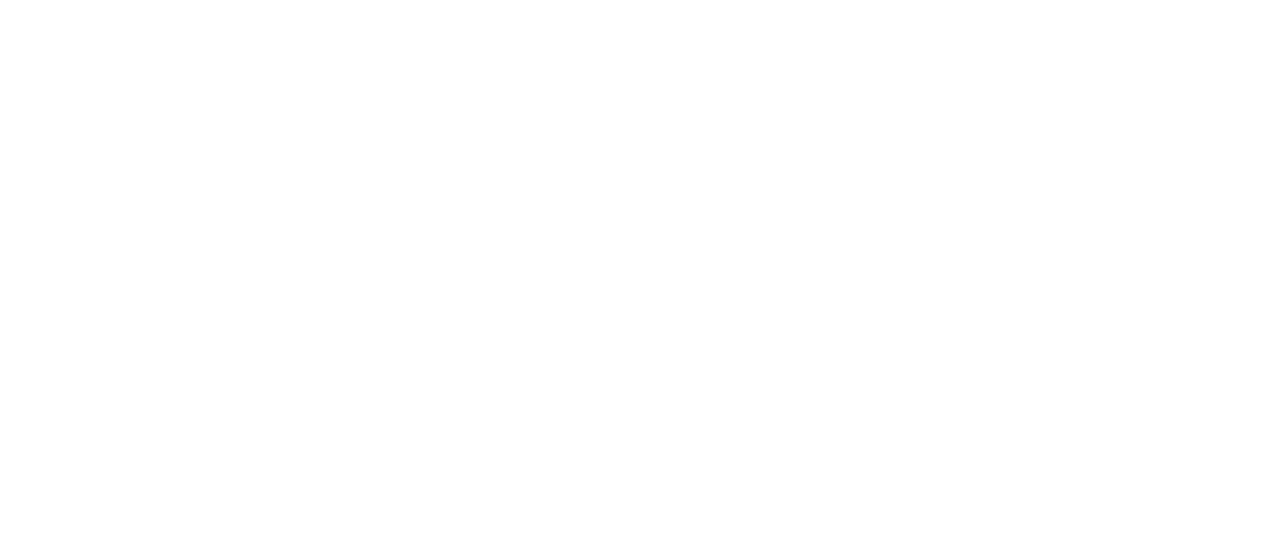
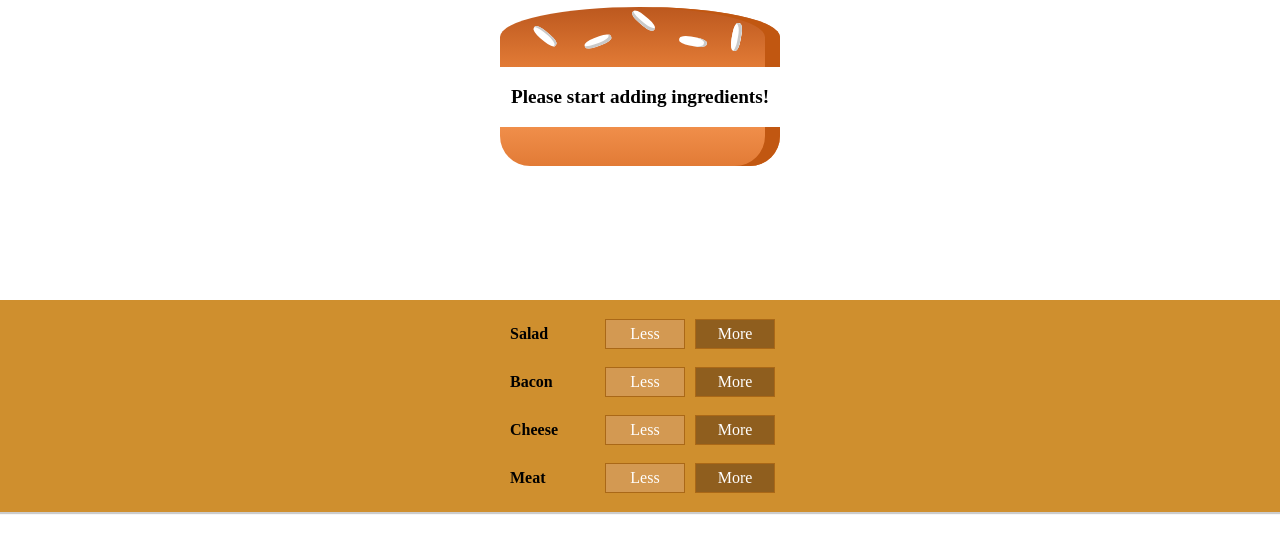
Before and after one commit to vdvinod/BurgerBuilder, a React app: page / in a window 1280 px wide. Shown: the top 552 px of the page. Built offline with nearby package versions, Linux system fonts and the light colour scheme.

Commit message:
added add ingredients functionality

```diff
--- a/package.json
+++ b/package.json
@@ -31,6 +31,7 @@
     "postcss-flexbugs-fixes": "3.2.0",
     "postcss-loader": "2.0.8",
     "promise": "8.0.1",
+    "prop-types": "^15.7.2",
     "raf": "3.4.0",
     "react": "^16.12.0",
     "react-dev-utils": "^5.0.2",
--- /dev/null
+++ b/src/components/Burger/BuildControls/BuildControl/BuildControl.css
@@ -0,0 +1,56 @@
+.BuildControl {
+    display: flex;
+    justify-content: space-between;
+    align-items: center;
+    margin: 5px 0;
+}
+
+.BuildControl button {
+    display: block;
+    font: inherit;
+    padding: 5px;
+    margin: 0 5px;
+    width: 80px;
+    border: 1px solid #AA6817;
+    cursor: pointer;
+    outline: none;
+}
+
+.BuildControl button:disabled {
+    background-color: #AC9980;
+    border: 1px solid #7E7365;
+    color: #ccc;
+    cursor: default;
+}
+
+.BuildControl button:hover:disabled {
+    background-color: #AC9980;
+    color: #ccc;
+    cursor: not-allowed;
+}
+
+.Label {
+    padding: 10px;
+    font-weight: bold;
+    width: 80px;
+}
+
+.BuildControl .Less {
+    background-color: #D39952;
+    color: white;
+}
+
+.BuildControl .More {
+    background-color: #8F5E1E;
+    color: white;
+}
+
+.BuildControl .Less:hover, .BuildControl .Less:active {
+    background-color: #DAA972;
+    color: white;
+}
+
+.BuildControl .More:hover,.BuildControl .More:active {
+    background-color: #99703F;
+    color: white;
+}
--- /dev/null
+++ b/src/components/Burger/BuildControls/BuildControl/BuildControl.js
@@ -0,0 +1,10 @@
+import React from "react";
+import Classes from "./BuildControl.css";
+const BuildControl = (props)=> (
+    <div className={Classes.BuildControl}>
+        <div className={Classes.Label}>{props.label}</div>
+        <button className={Classes.Less}> Less</button>
+        <button className={Classes.More} onClick={props.added}>More</button>
+    </div>
+);
+export default BuildControl;
--- /dev/null
+++ b/src/components/Burger/BuildControls/BuildControls.css
@@ -0,0 +1,10 @@
+.BuildControls {
+    width: 100%;
+    background-color: #cf8f2e;
+    display: flex;
+    flex-flow: column;
+    align-items: center;
+    box-shadow: 0 2px 1px #ccc;
+    margin: auto;
+    padding: 10px 0;
+}
--- /dev/null
+++ b/src/components/Burger/BuildControls/BuildControls.js
@@ -0,0 +1,23 @@
+import React from "react";
+import Classes from "./BuildControls.css";
+import BuildControl from "./BuildControl/BuildControl"
+const controls = [
+    { label: 'Salad', type: 'salad'},
+    { label: 'Bacon', type: 'bacon'},
+    { label: 'Cheese', type: 'cheese'},
+    { label: 'Meat', type: 'meat'},
+];
+const BuildControls = (props)=> (
+
+    <div className={Classes.BuildControls}>
+        {controls.type}
+        {controls.map((ctrl)=>(
+            <BuildControl
+                key={ctrl.label}
+                label={ctrl.label}
+                added={()=>props.ingredientAdded(ctrl.type)}
+            />
+        ))}
+    </div>
+)
+export default BuildControls;
--- a/src/components/Burger/Burger.js
+++ b/src/components/Burger/Burger.js
@@ -0,0 +1,26 @@
+import React from "react";
+import classes from "./burger.css";
+import BurgerIngredient from "./BurgerIngredient/BurgerIngredient";
+const burger = (props) => {
+    let transformedIngredient = Object.keys(props.ingredients)
+        .map(ingkey => {
+            return [...Array(props.ingredients[ingkey])].map((_, i)=>{
+                return <BurgerIngredient key={ingkey + i} type={ingkey}/>
+            })
+        })
+        .reduce((arr, ele)=>{
+            return arr.concat(ele);
+        }, []);
+        if(transformedIngredient.length === 0){
+            transformedIngredient = <p>Please start adding ingredients!</p>
+        }
+    return (
+        <div className={classes.Burger}>
+            <BurgerIngredient type="bread-top"/>
+            {transformedIngredient}
+            <BurgerIngredient type="bread-bottom"/>
+        </div>
+    );
+}
+
+export default burger;
--- a/src/components/Burger/BurgerIngredient/BurgerIngredient.css
+++ b/src/components/Burger/BurgerIngredient/BurgerIngredient.css
@@ -79,7 +79,18 @@
     transform: rotate(90deg);
     box-shadow: inset 1px 3px #c9c9c9;
   }
-
+  .Seeds2:after {
+    content: "";
+    width: 100%;
+    height: 100%;
+    position: absolute;
+    background-color: white;
+    left: 150%;
+    top: -130%;
+    border-radius: 40%;
+    transform: rotate(90deg);
+    box-shadow: inset 1px 3px #c9c9c9;
+  }
 
 .Meat {
     width: 80%;
--- a/src/components/Burger/BurgerIngredient/BurgerIngredient.js
+++ b/src/components/Burger/BurgerIngredient/BurgerIngredient.js
@@ -1,7 +1,41 @@
-import React from "react"
+import React from "react";
+import PropTypes from "prop-types";
+import Classes from "./BurgerIngredient.css";
 
 const burgerIngredient = ( props ) => {
+    let ingredient = null;
 
+    switch(props.type) {
+        case 'bread-bottom' :
+            ingredient = <div className={Classes.BreadBottom}></div>;
+            break;
+        case 'bread-top' :
+            ingredient = <div className={Classes.BreadTop}>
+                <div className={Classes.Seeds1}></div>
+                <div className={Classes.Seeds2}></div>
+            </div>
+            break;
+        case 'meat' :
+            ingredient = <div className={Classes.Meat}></div>
+            break;
+        case 'cheese' :
+            ingredient = <div className={Classes.Cheese}></div>
+            break;
+        case 'salad' :
+            ingredient = <div className={Classes.Salad}></div>
+            break;
+        case 'bacon' :
+            ingredient = <div className={Classes.Bacon}></div>
+            break;
+        default :
+            ingredient = null;
+
+    }
+    return ingredient;
+}
+
+burgerIngredient.PropTypes = {
+    type : PropTypes.string.isRequired
 }
 
 export default burgerIngredient;
--- a/src/components/Burger/burger.css
+++ b/src/components/Burger/burger.css
@@ -0,0 +1,29 @@
+.Burger {
+    width: 100px;
+    margin: auto;
+    height: 250px;
+    overflow: scroll;
+    text-align: center;
+    font-weight: bold;
+    font-size: 1.2rem;
+}
+
+@media (min-width :1000px) and (min-height: 700px){
+    .Burger {
+        width: 700px;
+        height: 600px;
+    }
+}
+
+@media (min-width :500px) and (min-height: 401px){
+    .Burger {
+        width: 450px;
+        height: 400px;
+    }
+}
+@media (min-width :500px) and (min-height: 700px){
+    .Burger {
+        width: 350px;
+        height: 300px;
+    }
+}
--- a/src/components/Layout/Layout.js
+++ b/src/components/Layout/Layout.js
@@ -1,11 +1,11 @@
 import React from 'react';
 import Aux from '../../hoc/Aux';
 import Classes from './Layout.css';
-const layout = (props) => (
+const layout = ( props ) => (
     <Aux>
         <div></div>
         <main className={Classes.content}>
-
+            {props.children}
         </main>
 
     </Aux>
--- a/src/containers/BurgerBuilder/BurgerBuilder.js
+++ b/src/containers/BurgerBuilder/BurgerBuilder.js
@@ -1,11 +1,56 @@
 import React, {Component} from "react";
 import Aux from "../../hoc/Aux";
+import Burger from "../../components/Burger/Burger"
+import BuildControls from "../../components/Burger/BuildControls/BuildControls";
 
+
+const INGREDIENT_PRICE = {
+    salad: 10,
+    bacon: 20,
+    cheese: 10,
+    meat: 30
+}
 class BurgerBuilder extends Component {
-    rendar ( ) {
+    // constructor (props){
+    //     super(props);
+    //     this.state = {
+
+    //     }
+    // }
+
+    state = {
+        ingredients : {
+            salad: 0,
+            bacon: 0,
+            cheese: 0,
+            meat: 0
+        },
+        totalPrice: 50
+    }
+
+    addIngredientHandler = (type) => {
+        const updatedState = {
+            ...this.state.ingredients
+        };
+        updatedState[type] = updatedState[type] + 1;
+        this.setState({
+            totalPrice: this.state.totalPrice + INGREDIENT_PRICE[type] ,
+            ingredients : updatedState
+        });
+
+    }
+
+    removeIngredientHandler = () => {
+
+    }
+
+    render () {
         return (
             <Aux>
-                <div></div>
+               <Burger ingredients={this.state.ingredients}/>
+               <BuildControls
+                    ingredientAdded={this.addIngredientHandler}
+               />
             </Aux>
 
         )
```
